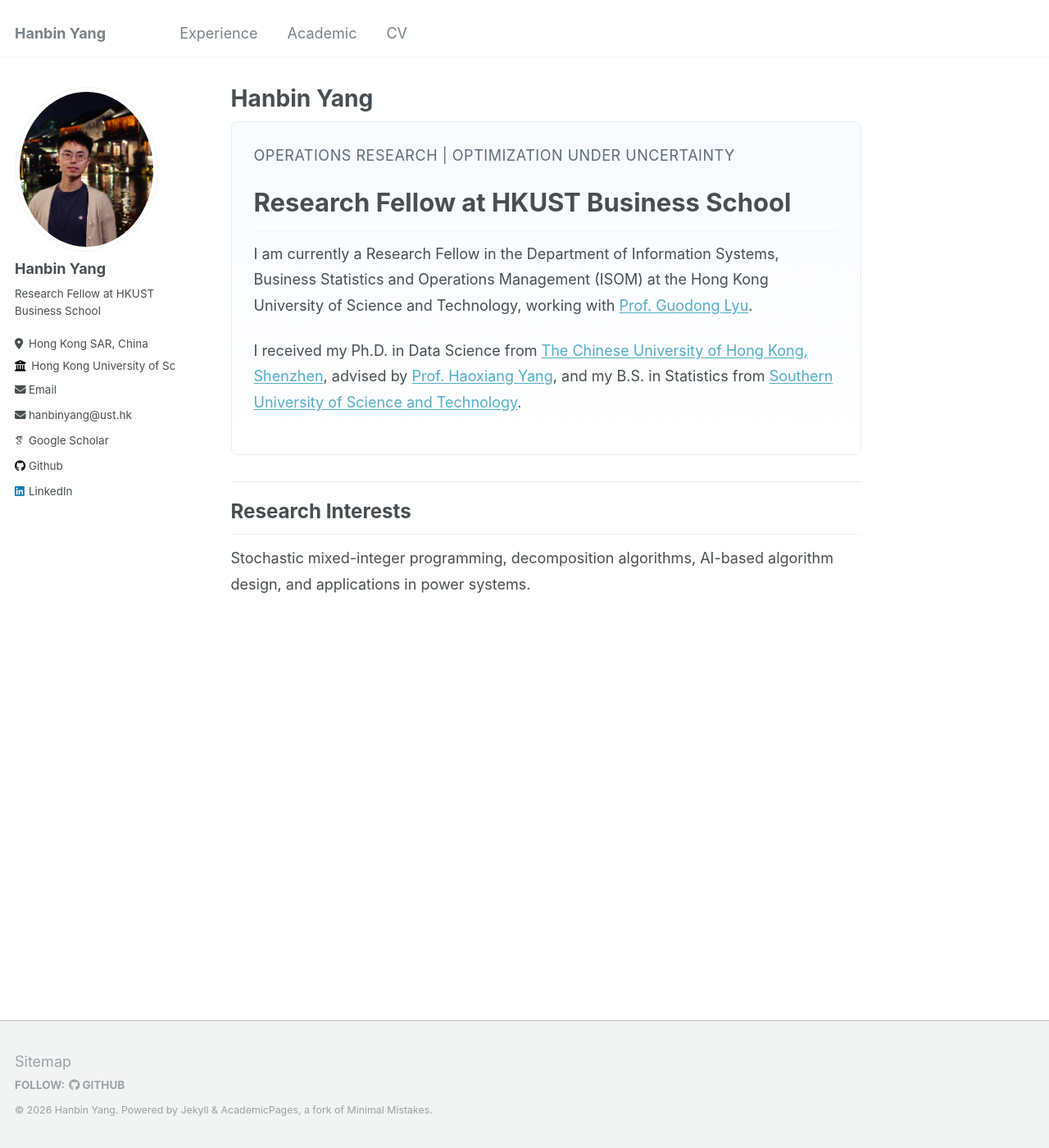
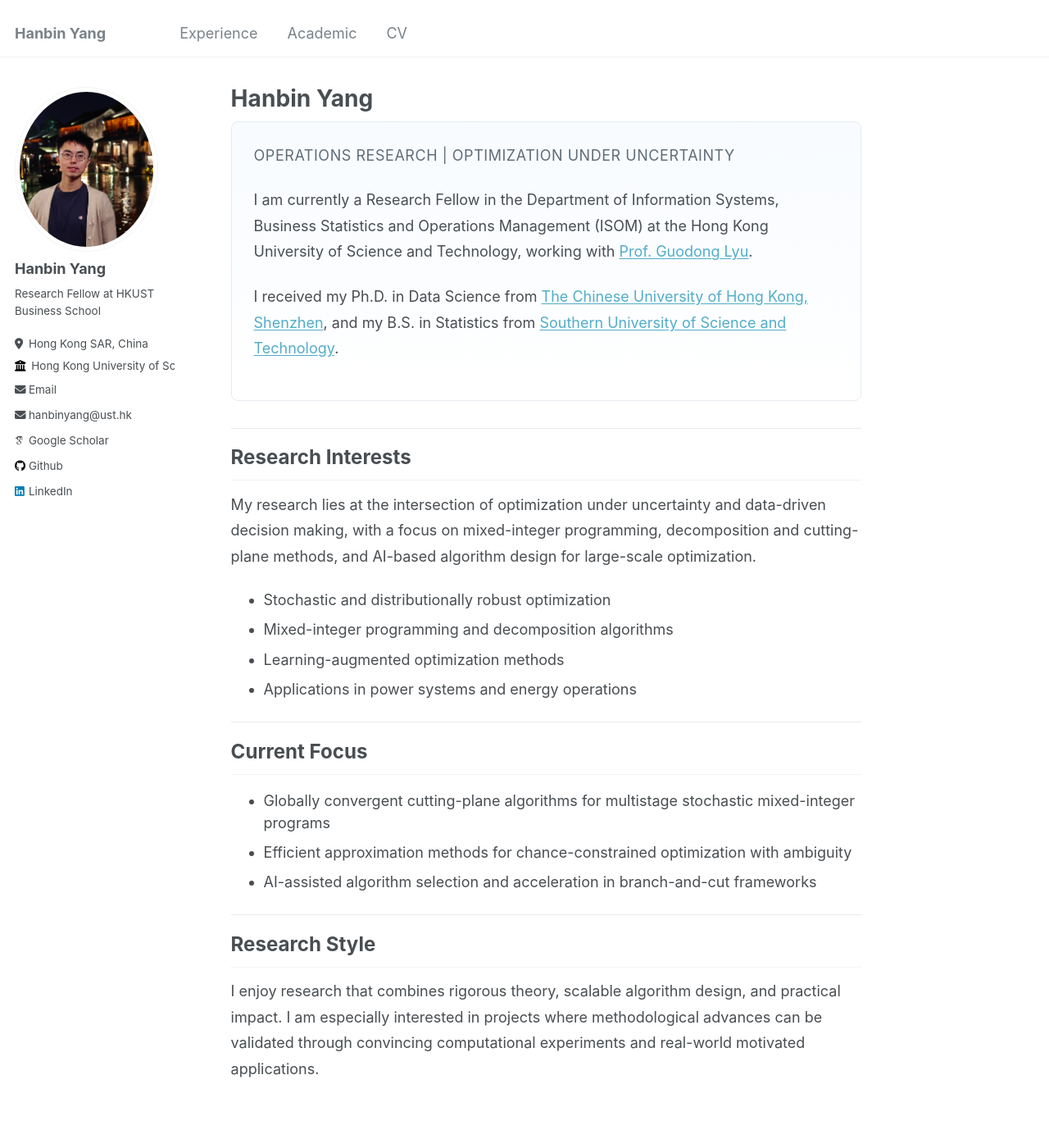
Before and after one commit to YANG-Hanbin/YANG-Hanbin.github.io, a Jekyll site: the page built from _pages/about.md, in a window 1280 px wide and 1400 px high. Shown: the whole window at 82% size. Built offline with Jekyll 4.4.1, drawn with Linux system fonts in a browser that asks for light colours; some web fonts are replaced.

Commit message:
Polish homepage research description and add focus/style sections

```diff
--- a/_pages/about.md
+++ b/_pages/about.md
@@ -10,15 +10,14 @@ redirect_from:
 <div class="hb-page">
   <section class="hb-hero">
     <p class="hb-kicker">Operations Research | Optimization Under Uncertainty</p>
-    <h2>Research Fellow at HKUST Business School</h2>
     <p>
       I am currently a Research Fellow in the Department of Information Systems, Business Statistics and Operations Management (ISOM) at the Hong Kong University of Science and Technology, working with
       <a href="https://isom.hkust.edu.hk/faculty-and-staff/directory/imlyu">Prof. Guodong Lyu</a>.
     </p>
     <p>
       I received my Ph.D. in Data Science from
-      <a href="https://sds.cuhk.edu.cn">The Chinese University of Hong Kong, Shenzhen</a>, advised by
-      <a href="https://sites.google.com/view/haoxiangyang/">Prof. Haoxiang Yang</a>, and my B.S. in Statistics from
+      <a href="https://sds.cuhk.edu.cn">The Chinese University of Hong Kong, Shenzhen</a>,
+      and my B.S. in Statistics from
       <a href="https://math.sustech.edu.cn/?lang=en">Southern University of Science and Technology</a>.
     </p>
   </section>
@@ -26,7 +25,29 @@ redirect_from:
   <section class="hb-section">
     <h2>Research Interests</h2>
     <p>
-      Stochastic mixed-integer programming, decomposition algorithms, AI-based algorithm design, and applications in power systems.
+      My research lies at the intersection of optimization under uncertainty and data-driven decision making, with a focus on mixed-integer programming, decomposition and cutting-plane methods, and AI-based algorithm design for large-scale optimization.
+    </p>
+    <ul>
+      <li>Stochastic and distributionally robust optimization</li>
+      <li>Mixed-integer programming and decomposition algorithms</li>
+      <li>Learning-augmented optimization methods</li>
+      <li>Applications in power systems and energy operations</li>
+    </ul>
+  </section>
+
+  <section class="hb-section">
+    <h2>Current Focus</h2>
+    <ul>
+      <li>Globally convergent cutting-plane algorithms for multistage stochastic mixed-integer programs</li>
+      <li>Efficient approximation methods for chance-constrained optimization with ambiguity</li>
+      <li>AI-assisted algorithm selection and acceleration in branch-and-cut frameworks</li>
+    </ul>
+  </section>
+
+  <section class="hb-section">
+    <h2>Research Style</h2>
+    <p>
+      I enjoy research that combines rigorous theory, scalable algorithm design, and practical impact. I am especially interested in projects where methodological advances can be validated through convincing computational experiments and real-world motivated applications.
     </p>
   </section>
 
```
